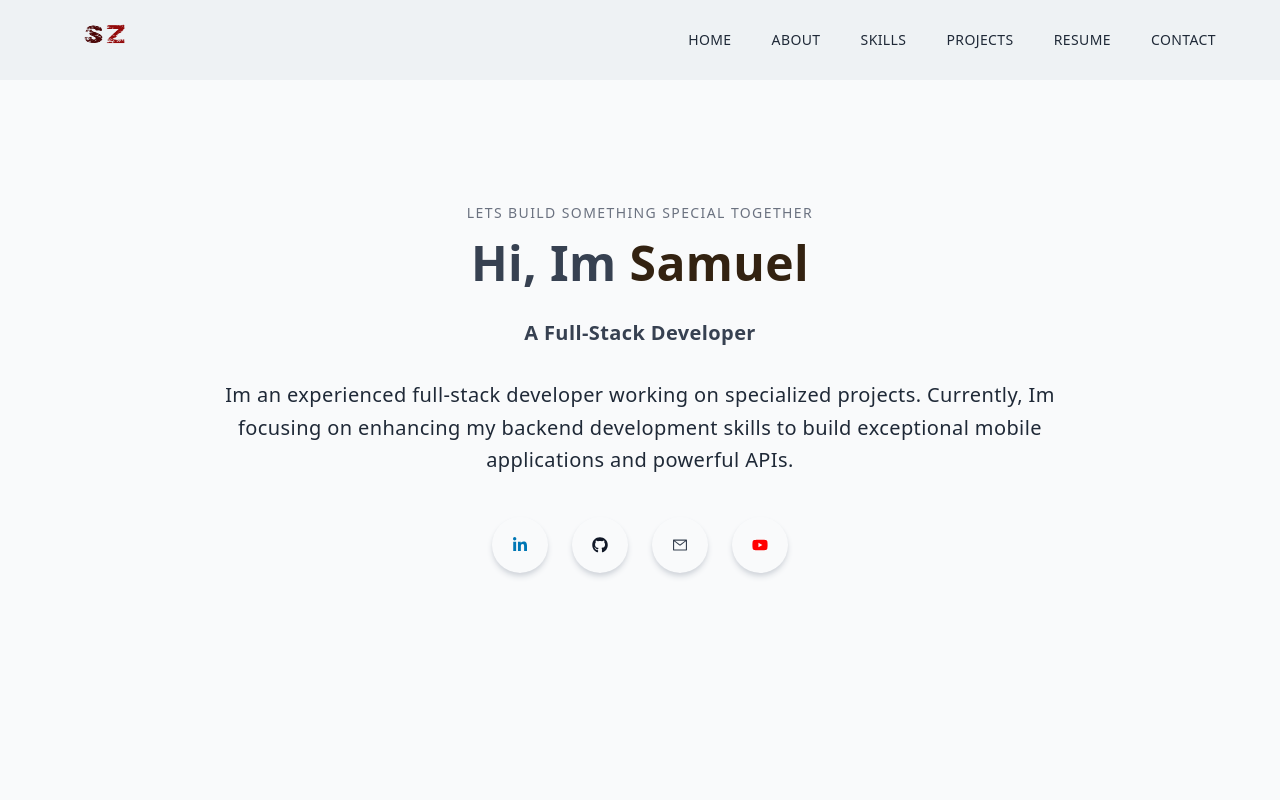
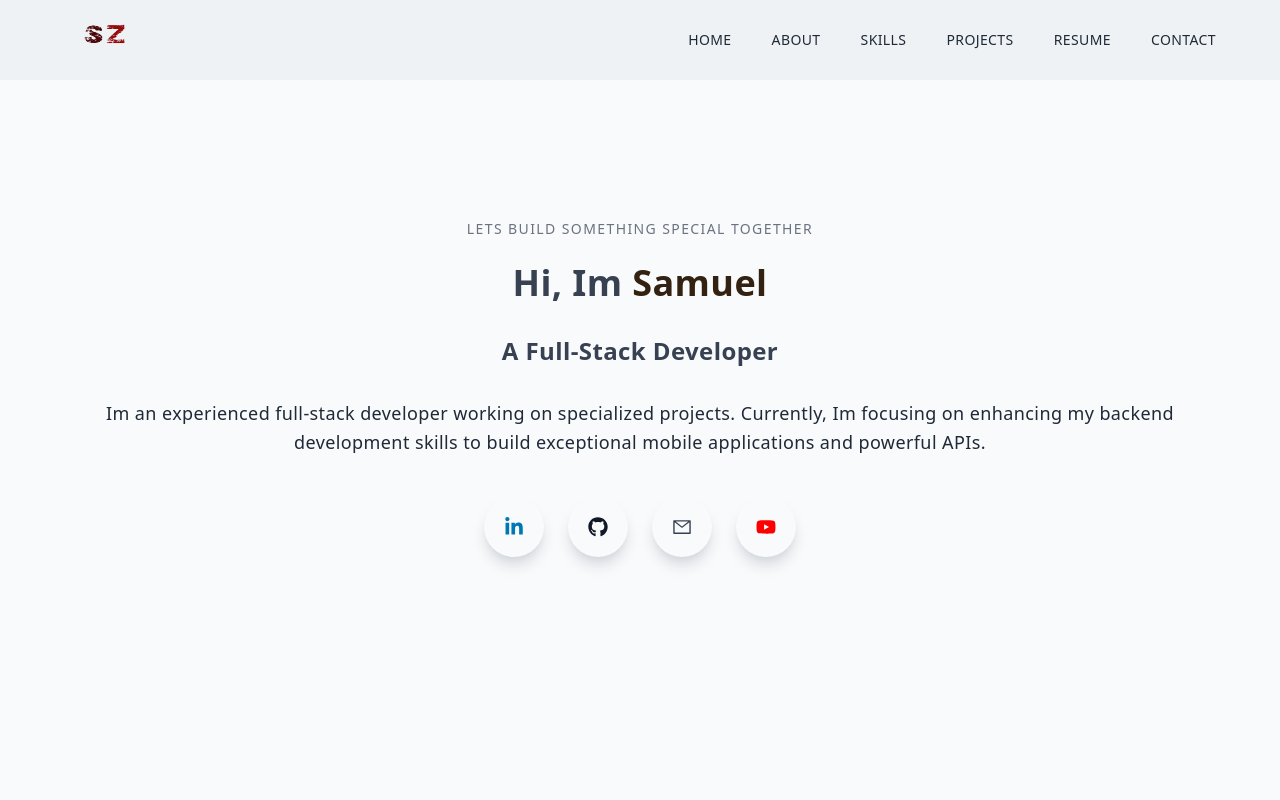
Before and after one commit to Naynan369/myportfolio, a Next.js app: page / in a window 1280 px wide. Shown: the top 800 px of the page. Built offline with nearby package versions, Linux system fonts and the light colour scheme.

Commit message:
commit changes

```diff
--- a/components/Main.jsx
+++ b/components/Main.jsx
@@ -1,48 +1,46 @@
-import React from 'react'
-import { AiOutlineMail } from 'react-icons/ai'
-import { FaGithub, FaLinkedinIn, FaYoutube } from 'react-icons/fa'
+import React from 'react';
+import { AiOutlineMail } from 'react-icons/ai';
+import { FaGithub, FaLinkedinIn, FaYoutube } from 'react-icons/fa';
 
 function Main() {
     return (
         <div id='home' className='w-full h-screen bg-gray-50 flex justify-center items-center text-center'>
-            <div className='max-w-[1240px] w-full h-full mx-auto px-4 flex justify-center items-center'>
-                <div>
-                    <p className='uppercase text-sm tracking-widest text-gray-500'>
+            <div className='max-w-[1240px] w-full h-full mx-auto px-4 flex flex-col justify-center items-center'>
+                <p className='uppercase text-sm tracking-widest text-gray-500 mb-2'>
                     Lets build something special together
                 </p>
-                    <h1 className='py-4 text-gray-700'>
+                <h1 className='py-4 text-gray-700 text-4xl font-bold'>
                     Hi, Im <span className='text-[#321]'>Samuel</span>
                 </h1>
-                    <h2 className='py-4 text-gray-700 text-xl'>
+                <h2 className='py-4 text-gray-700 text-2xl font-semibold'>
                     A Full-Stack Developer
                 </h2>
-                    <p className='py-4 text-gray-800 max-w-[75%] mx-auto text-xl leading-relaxed'>
+                <p className='py-4 text-gray-800 max-w-[90%] mx-auto text-lg leading-relaxed'>
                     Im an experienced full-stack developer working on specialized projects. Currently, Im focusing on enhancing my backend development skills to build exceptional mobile applications and powerful APIs.
                 </p>
                 <div className='flex items-center justify-center space-x-6 py-6'>
                     <a href='https://www.linkedin.com/in/samuel-zewge-a47a03271' target='_blank' rel='noopener noreferrer'>
-                            <div className='rounded-full shadow-md text-[#0077b5] shadow-gray-300 p-5 cursor-pointer hover:scale-110 hover:bg-[#0077b5] hover:text-white transition-all duration-300 ease-in-out'>
-                                <FaLinkedinIn />
+                        <div className='rounded-full shadow-lg text-[#0077b5] shadow-gray-300 p-5 cursor-pointer transform transition-transform duration-300 ease-in-out hover:scale-110 hover:bg-[#0077b5] hover:text-white'>
+                            <FaLinkedinIn className='text-xl' />
                         </div>
                     </a>
                     <a href='https://github.com/Naynan369' target='_blank' rel='noopener noreferrer'>
-                            <div className='rounded-full shadow-md text-gray-900 shadow-gray-300 p-5 cursor-pointer hover:scale-110 hover:bg-gray-900 hover:text-white transition-all duration-300 ease-in-out'>
-                                <FaGithub />
+                        <div className='rounded-full shadow-lg text-gray-900 shadow-gray-300 p-5 cursor-pointer transform transition-transform duration-300 ease-in-out hover:scale-110 hover:bg-gray-900 hover:text-white'>
+                            <FaGithub className='text-xl' />
                         </div>
                     </a>
-                        <div className='rounded-full shadow-md text-gray-700 shadow-gray-300 p-5 cursor-pointer hover:scale-110 hover:bg-gray-700 hover:text-white transition-all duration-300 ease-in-out'>
-                            <AiOutlineMail />
+                    <div className='rounded-full shadow-lg text-gray-700 shadow-gray-300 p-5 cursor-pointer transform transition-transform duration-300 ease-in-out hover:scale-110 hover:bg-gray-700 hover:text-white'>
+                        <AiOutlineMail className='text-xl' />
                     </div>
                     <a href='https://www.youtube.com/' target='_blank' rel='noopener noreferrer'>
-                            <div className='rounded-full shadow-md text-[#FF0000] shadow-gray-300 p-5 cursor-pointer hover:scale-110 hover:bg-[#FF0000] hover:text-white transition-all duration-300 ease-in-out'>
-                                <FaYoutube />
+                        <div className='rounded-full shadow-lg text-[#FF0000] shadow-gray-300 p-5 cursor-pointer transform transition-transform duration-300 ease-in-out hover:scale-110 hover:bg-[#FF0000] hover:text-white'>
+                            <FaYoutube className='text-xl' />
                         </div>
                     </a>
                 </div>
             </div>
         </div>
-        </div>
-    )
+    );
 }
 
-export default Main
+export default Main;
```
Lines whose indentation alone changed are shown as unchanged.
